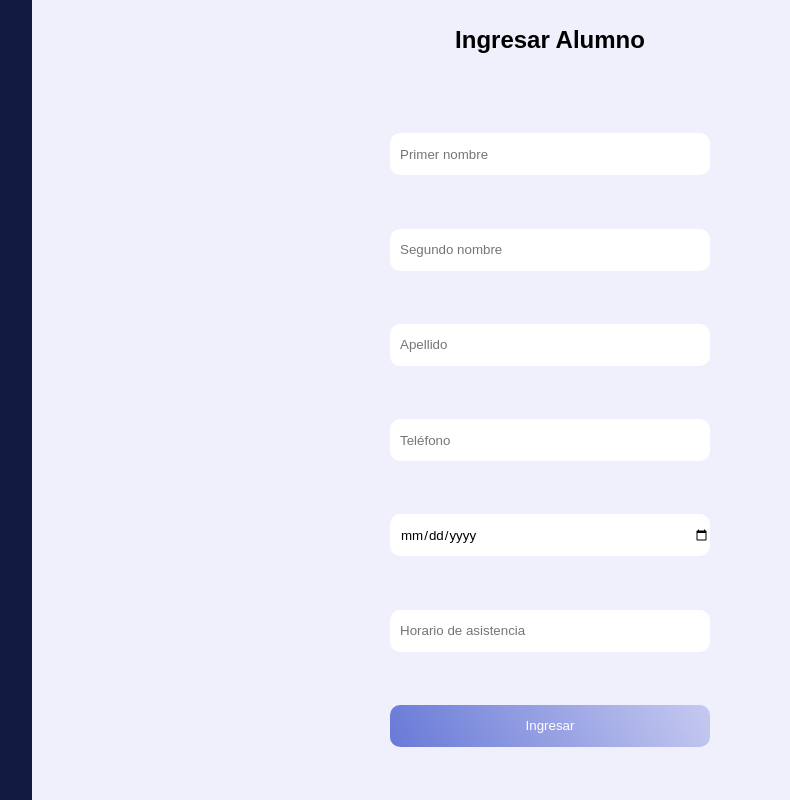
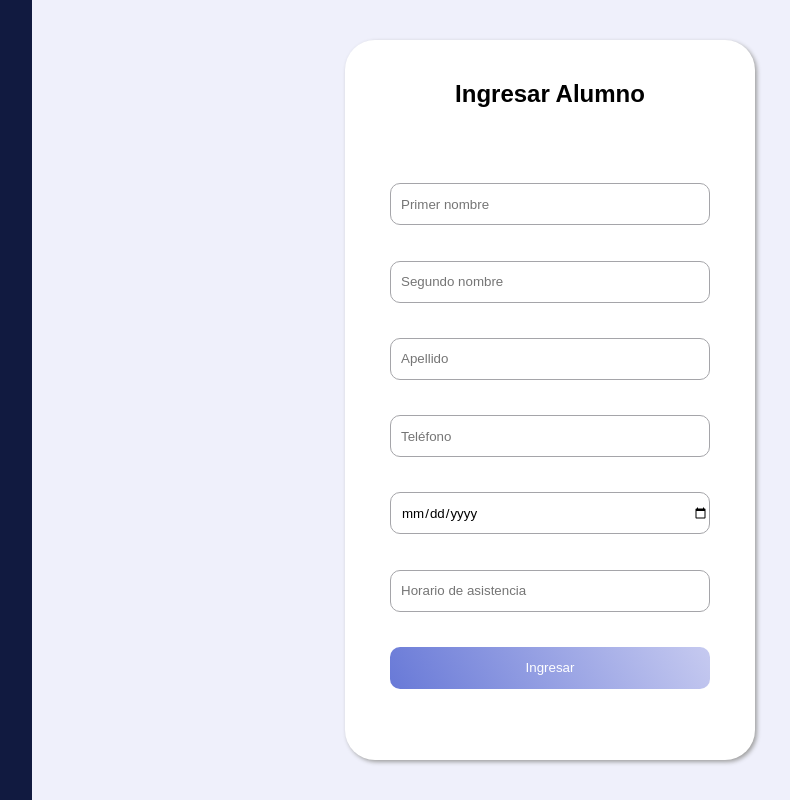
Before and after one commit to nicobossi/gestion-para-guitarra-de-cero, a React (Vite) app in the folder frontend/gestion-de-clases/: page / in a window 1280 px wide. Shown: the whole page, without its empty margins (218-1008 px from the left). Built offline with nearby package versions, Linux system fonts and the light colour scheme.

Commit message:
Se agregó un contenedor más para el contenido del formulario y el titulo

```diff
--- a/frontend/gestion-de-clases/src/features/student/components/income-form/IncomeForm.tsx
+++ b/frontend/gestion-de-clases/src/features/student/components/income-form/IncomeForm.tsx
@@ -1,8 +1,7 @@
-import FormContainer from '@/globals/components/form-container/FormContainer'
 import './income-form.css'
 import incomeInputsData from './inputs-data'
 import type { IncomeFormContainerProps } from './income-form'
-import TitleContainer from '@/globals/components/title-container/TitleContainer'
+import FormContainer from '@/globals/components/form-container/FormContainer'
 
 
 
@@ -10,11 +9,11 @@ const IncomeFormContainer = ({onSubmit} : IncomeFormContainerProps) => {
 
     return (
         <section className = 'student-income_form-container'>
-            <TitleContainer title = 'Ingresar Alumno' />
             <FormContainer
                 inputsData = {incomeInputsData}
                 onSubmit = {onSubmit}
-            />
+                title = 'Ingresar Alumno'
+                />
         </section>
     )
 }
--- a/frontend/gestion-de-clases/src/features/student/components/income-form/income-form.css
+++ b/frontend/gestion-de-clases/src/features/student/components/income-form/income-form.css
@@ -2,7 +2,7 @@
 
 .student-income_form-container {
     display: grid;
-    grid-template-rows: 10% 90%;
+    place-items: center;
     width: 100%;
     height: 100%;
 }
--- a/frontend/gestion-de-clases/src/globals/components/form-container/FormContainer.tsx
+++ b/frontend/gestion-de-clases/src/globals/components/form-container/FormContainer.tsx
@@ -1,23 +1,17 @@
-import RegisterInput from "../register-input/RegisterInput";
-import SumbitButton from "../submit-button/SubmitButton";
-import type { FormContainerProps } from "./form-container";
+import FormContent from "../form-content/FormContent";
+import TitleContainer from "../title-container/TitleContainer";
+import type { FormContainerProps } from "./form-container"
 import './form-container.css'
 
-const FormContainer = ({inputsData, onSubmit} : FormContainerProps) => {
+const FormContainer = ({title, inputsData, onSubmit} : FormContainerProps) => {
 
     return (
         <div className = "form-container">
-            <form onSubmit={onSubmit /*(falta invocarlo)*/}>
-            {inputsData.map(input =>
-                <RegisterInput
-                    inputData = {input}
-                    key = {input.id} />
-                )
-            }
-            <SumbitButton onSubmit={onSubmit} />
-            </form>
+            <TitleContainer title = {title} />
+            <FormContent inputsData = {inputsData} onSubmit = {onSubmit} />
         </div>
     )
 }
 
+
 export default FormContainer;
--- a/frontend/gestion-de-clases/src/globals/components/form-container/form-container.css
+++ b/frontend/gestion-de-clases/src/globals/components/form-container/form-container.css
@@ -1,18 +1,18 @@
-
 
 
 .form-container {
     display: grid;
-    place-items: center;
+    grid-template-rows: 15% 80%;
     width: 100%;
     height: 100%;
 }
 
-.form-container form {
-    display: flex;
-    flex-direction: column;
-    justify-content: space-evenly;
-    align-items: center;
-    width: 100%;
-    height: 100%;
+@media screen and (min-width: 768px) {
+    .form-container {
+        width: 40%;
+        height: 90%;
+        border-radius: 30px;
+        box-shadow: 2px 2px 4px 0 #9F9F9F;
+        background-color: #FFFF;
+    }
 }
--- a/frontend/gestion-de-clases/src/globals/components/form-container/form-container.d.ts
+++ b/frontend/gestion-de-clases/src/globals/components/form-container/form-container.ts
@@ -1,7 +1,8 @@
 import type { InputData } from "@/globals/types/input"
 
 
-type FormContainerProps = {
+export type FormContainerProps = {
+    title : string
     inputsData : InputData[]
     onSubmit : (student : unknown) => void
 }
--- /dev/null
+++ b/frontend/gestion-de-clases/src/globals/components/form-content/FormContent.tsx
@@ -0,0 +1,23 @@
+import RegisterInput from "../register-input/RegisterInput";
+import SumbitButton from "../submit-button/SubmitButton";
+import type { FormContentProps } from "./form-content";
+import './form-content.css'
+
+const FormContent = ({inputsData, onSubmit} : FormContentProps) => {
+
+    return (
+        <div className = "form-content">
+            <form onSubmit={onSubmit /*(falta invocarlo)*/}>
+            {inputsData.map(input =>
+                <RegisterInput
+                    inputData = {input}
+                    key = {input.id} />
+                )
+            }
+            <SumbitButton onSubmit={onSubmit} />
+            </form>
+        </div>
+    )
+}
+
+export default FormContent;
--- /dev/null
+++ b/frontend/gestion-de-clases/src/globals/components/form-content/form-content.css
@@ -0,0 +1,18 @@
+
+
+
+.form-content {
+    display: grid;
+    place-items: center;
+    width: 100%;
+    height: 100%;
+}
+
+.form-content form {
+    display: flex;
+    flex-direction: column;
+    justify-content: space-evenly;
+    align-items: center;
+    width: 100%;
+    height: 100%;
+}
--- a/frontend/gestion-de-clases/src/globals/components/register-input/RegisterInput.tsx
+++ b/frontend/gestion-de-clases/src/globals/components/register-input/RegisterInput.tsx
@@ -1,6 +1,5 @@
+import type { RegisterInputProps } from "./register-input";
 import './register-input.css'
-import type { RegisterInputProps } from "./register-input";
-
 
 const RegisterInput = ({inputData} : RegisterInputProps) => {
     return (
--- a/frontend/gestion-de-clases/src/globals/components/register-input/register-input.css
+++ b/frontend/gestion-de-clases/src/globals/components/register-input/register-input.css
@@ -6,5 +6,6 @@
     height: 42px;
     padding-left: 10px;
     border-radius: 10px;
-    border-style: none;
+    outline: none;
+    border: 1px solid #A5A5A9;
 }
```
Also changed, not shown: frontend/gestion-de-clases/src/globals/components/form-content/form-content.d.ts (added, +7 -0 lines), frontend/gestion-de-clases/src/globals/components/title-container/title-container.css (line endings or trailing spaces).
